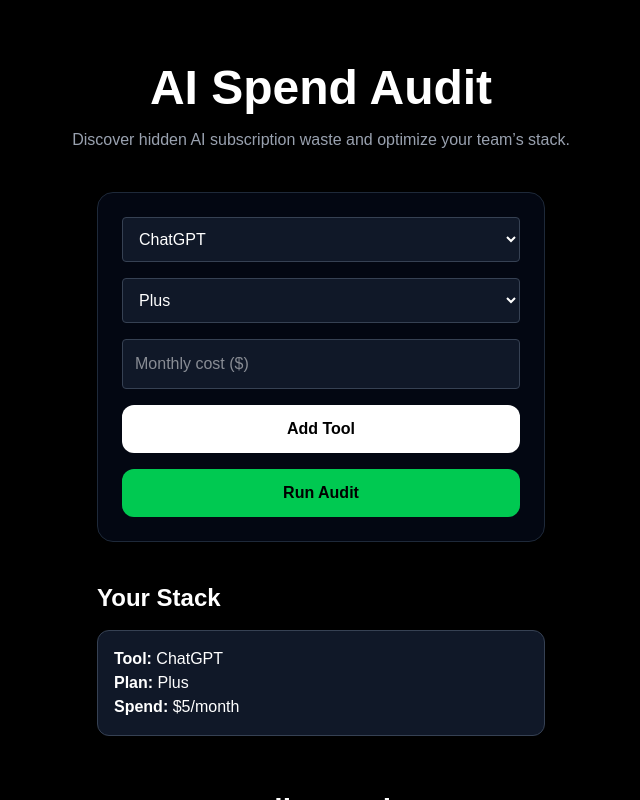
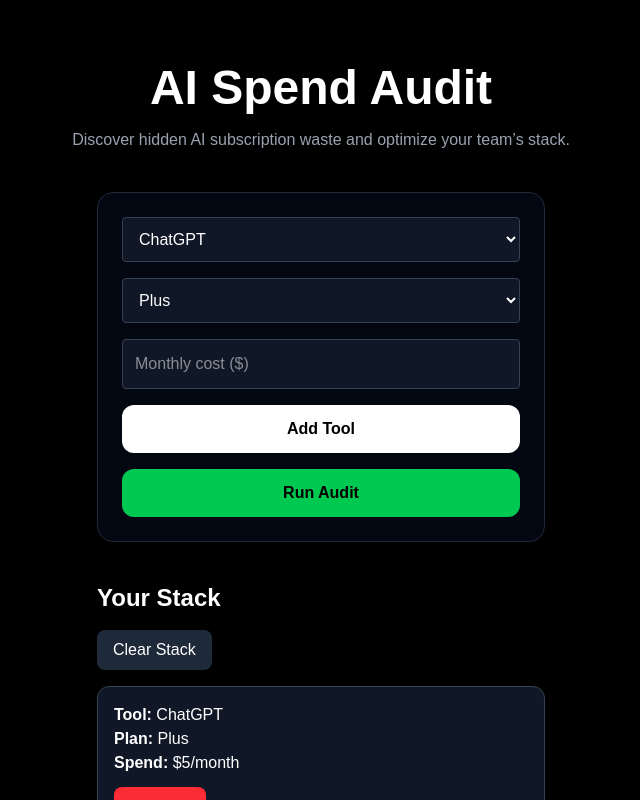
Before and after one commit to Nilamvsp/ai-spend-audit, a Next.js app: page / in a window 1280 px wide. Both pictures are taken after typing "5" into the empty fields and a click on the button "Add Tool". Shown: the top 800 px of the page, without its empty margins (319-959 px from the left). Built offline with nearby package versions, Linux system fonts and the light colour scheme.

Commit message:
feat: add clear stack functionality and improve empty states

```diff
--- a/src/app/page.tsx
+++ b/src/app/page.tsx
@@ -144,9 +144,23 @@
           Your Stack
         </h2>
 
+        {tools.length > 0 && (
+
+  <button
+    onClick={() => {
+      setTools([]);
+      localStorage.removeItem("tools");
+    }}
+    className="mb-4 bg-gray-800 px-4 py-2 rounded-lg hover:bg-gray-700"
+  >
+    Clear Stack
+  </button>
+
+)}
+
         {tools.length === 0 ? (
           <p className="text-gray-500">
-            No tools added yet.
+            Add your first AI tool to begin the audit.
           </p>
         ) : (
           tools.map((tool, index) => (
@@ -157,6 +171,18 @@
               <p><b>Tool:</b> {tool.name}</p>
               <p><b>Plan:</b> {tool.plan}</p>
               <p><b>Spend:</b> ${tool.cost}/month</p>
+              <button
+                onClick={() => {
+                  const updatedTools = tools.filter(
+                    (_, i) => i !== index
+                  );
+
+                  setTools(updatedTools);
+                }}
+                className="mt-3 bg-red-500 text-white px-4 py-2 rounded-lg hover:bg-red-400"
+              >
+                Remove
+              </button>
             </div>
           ))
         )}
```
Lines whose indentation alone changed are shown as unchanged.
